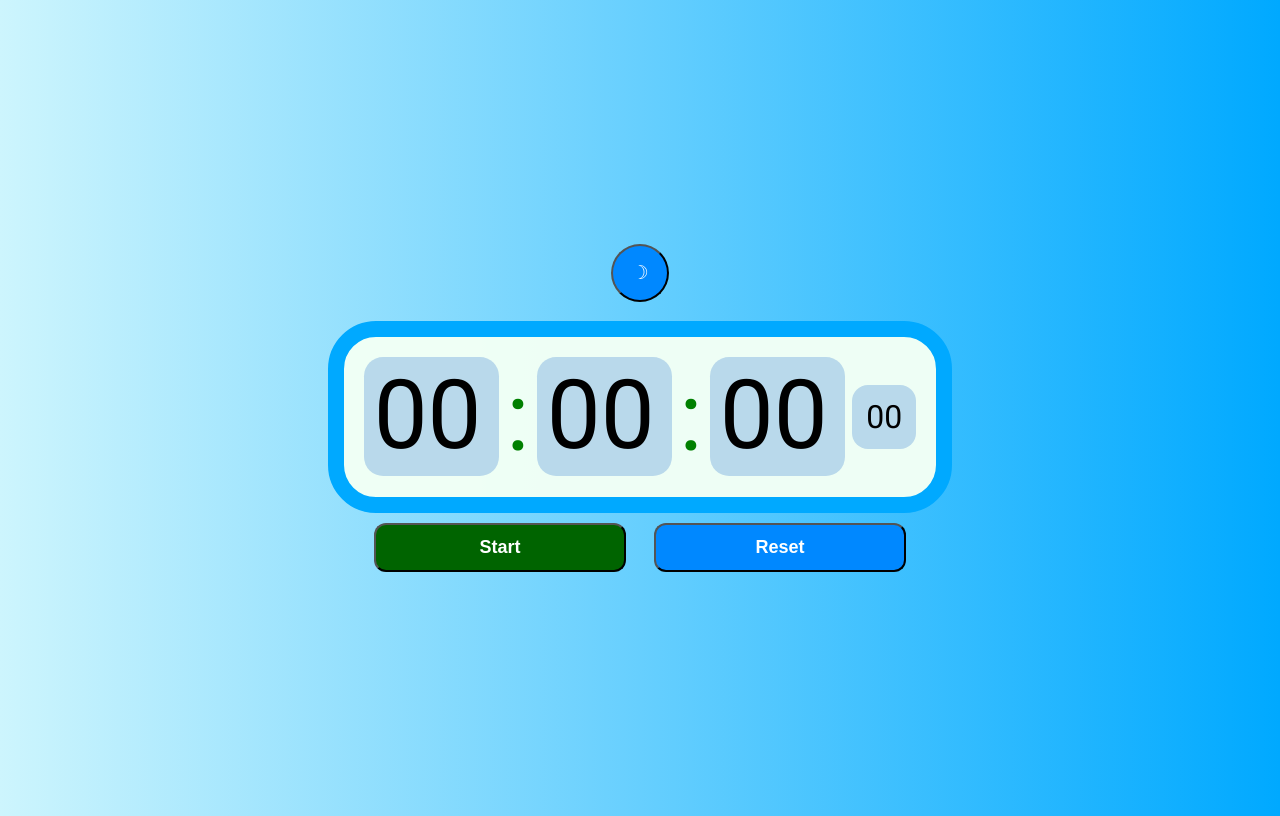
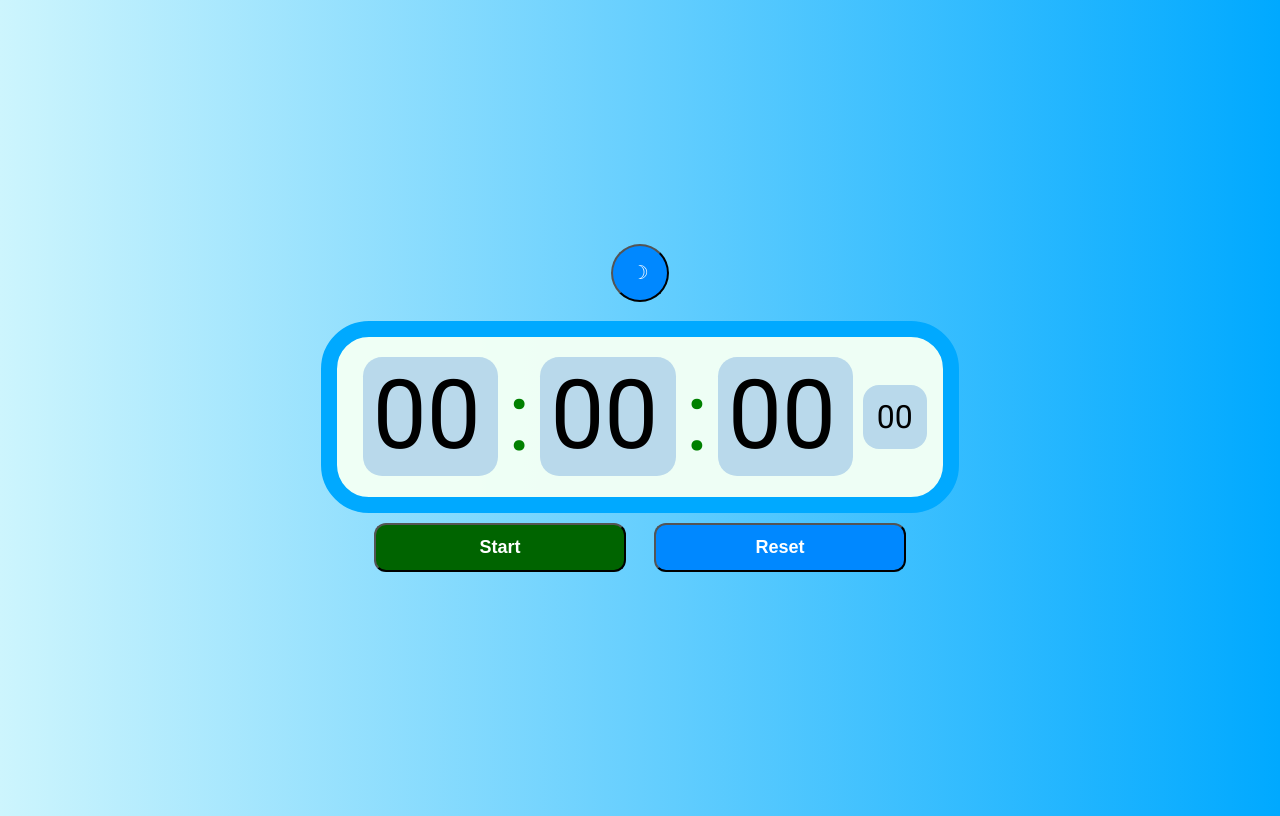
Before and after one commit to gbhardwaj00/Basic-Web-Development, a plain HTML site: page StopWatch/index.html in a window 1280 px wide. Drawn offline with Linux system fonts and the light colour scheme.

Commit message:
added margins and adjusted box-width with auto

```diff
--- a/StopWatch/index.js
+++ b/StopWatch/index.js
@@ -63,7 +63,7 @@ function setZero(num) {
 }
 
 function update() {
-  hours = Math.round(elapsedTime/(1000*60*60))
+  hours = Math.floor(elapsedTime/(1000*60*60))
   minutes = Math.floor(elapsedTime/(1000*60)) % 60
   seconds = Math.floor(elapsedTime/(1000)) % 60
   mSeconds = Math.floor(elapsedTime % (1000)/10)
--- a/StopWatch/style.css
+++ b/StopWatch/style.css
@@ -41,7 +41,8 @@ body {
 #clock {
     padding: 0 1em;
     height: 10em;
-    width: 35em;
+    min-width: 35em;
+    width: auto;
     border: 1em solid var(--color-sw-border);
     background-color: var(--color-sw-bg);
     border-radius: 3em;
@@ -52,7 +53,9 @@ body {
 }
 
 .box {
-    width: 1.2em;
+    margin: 0.1em;
+    min-width: 1.2em;
+    width: auto;
     height: 1.2em;
     background-color: var(--color-sw-box);
     border-radius: 0.2em;
```
